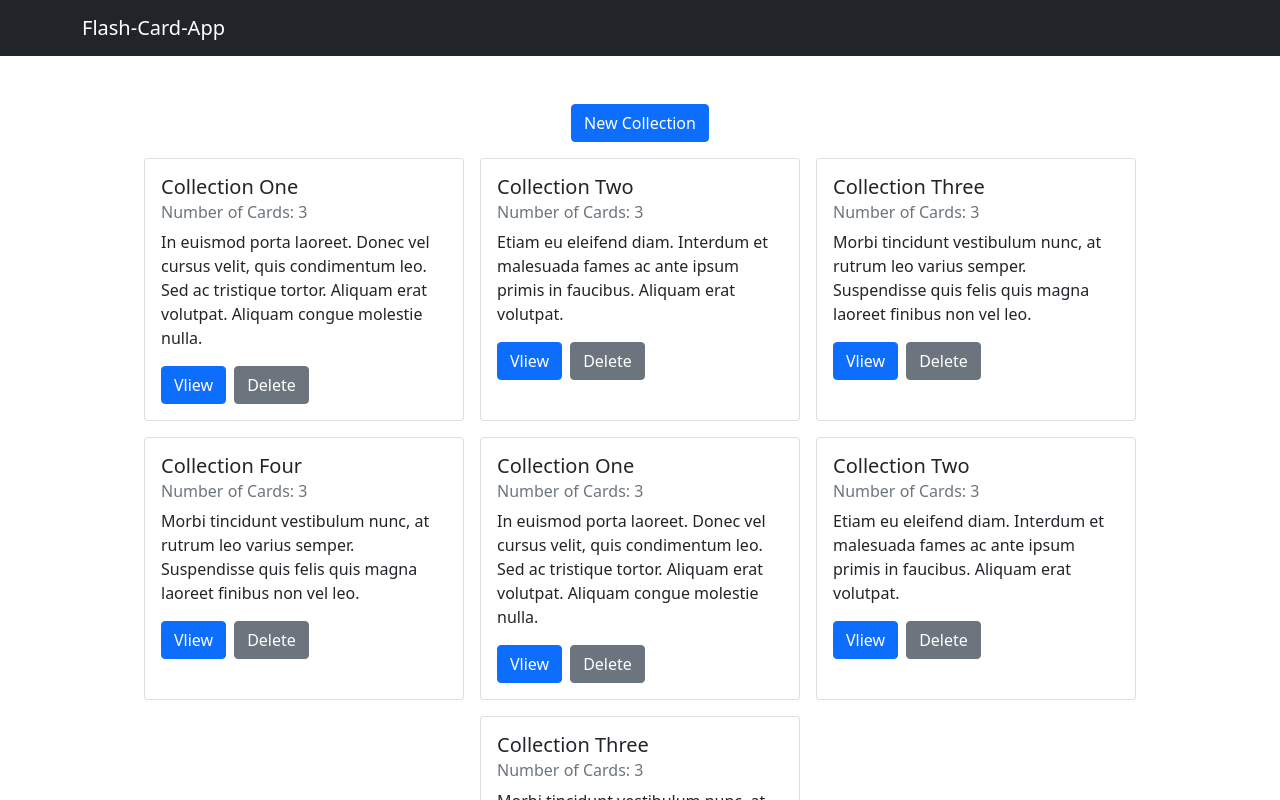
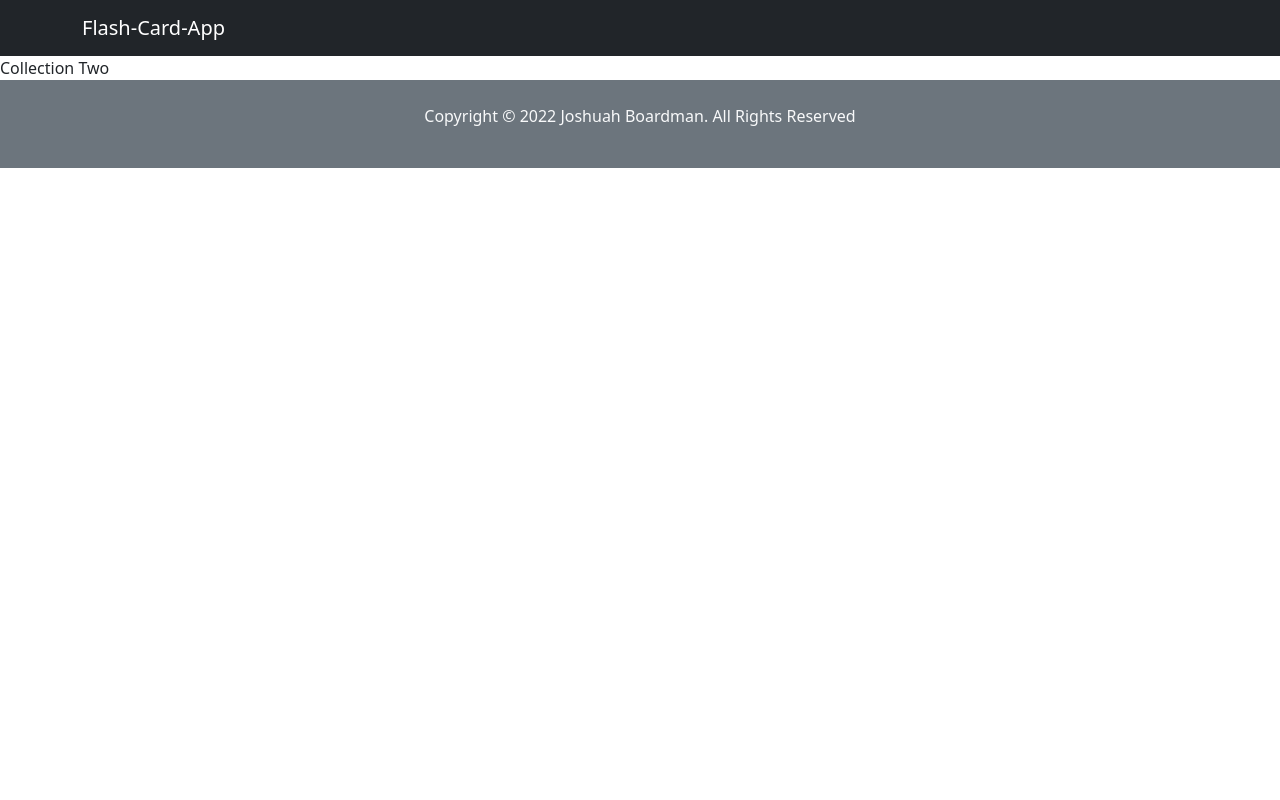
Before and after one commit to JoshuahBoardman/flash-card-app, a React (Create React App) app: page /collection/1 in a window 1280 px wide. Shown: the top 800 px of the page. Built offline with nearby package versions, Linux system fonts and the light colour scheme.

Commit message:
Implemented routing through React-Router.

```diff
--- a/src/App.js
+++ b/src/App.js
@@ -1,10 +1,16 @@
 import React from "react";
+import {
+  BrowserRouter,
+  Routes,
+  Route,
+} from "react-router-dom";
 
 // Context
 import CardCollectionContext from "./context/CardCollectionContext";
 
 // Components
 import CardCollectionsDisplay from "./components/CardCollectionsDisplay";
+import FlashCardDisplay from "./components/FlashCardDisplay"
 
 // React Bootstrap Components
 import Header from "./components/Header";
@@ -16,7 +22,12 @@ function App() {
       <Header />
 
       <CardCollectionContext>
-        <CardCollectionsDisplay />
+      <BrowserRouter>
+        <Routes>
+          <Route path="/" element={<CardCollectionsDisplay />} />
+          <Route path="/collection/:collectionIndex" element={<FlashCardDisplay />} />
+        </Routes>
+      </BrowserRouter>
       </CardCollectionContext>
 
       <Footer />
--- a/src/components/CollectionCard.jsx
+++ b/src/components/CollectionCard.jsx
@@ -1,4 +1,5 @@
 import React, { useState } from "react";
+import { useNavigate } from "react-router-dom";
 
 // Components
 import DeleteCollection from "./DeleteCollection";
@@ -9,6 +10,7 @@ import Button from "react-bootstrap/Button";
 
 const CollectionCard = ({ index, collection }) => {
   const [showDeletionModal, setShowDeletionModal] = useState(false);
+  const navigate = useNavigate();
 
   const handleCloseDeletionModal = () => setShowDeletionModal(false);
   const handleShowDeletionModal = () => setShowDeletionModal(true);
@@ -23,7 +25,13 @@ const CollectionCard = ({ index, collection }) => {
           </Card.Subtitle>
           {/* TODO: Limit the card description length */}
           <Card.Text>{collection.description}</Card.Text>
-          <Button variant="primary" className="me-2">
+          <Button
+            variant="primary"
+            className="me-2"
+            onClick={() => {
+              navigate(`/collection/${index}`);
+            }}
+          >
             Vliew
           </Button>
           <Button
--- a/src/components/FlashCardDisplay.jsx
+++ b/src/components/FlashCardDisplay.jsx
@@ -1,8 +1,14 @@
-import React from 'react'
+import React from 'react';
+import { useCardCollection } from '../context/CardCollectionContext';
+import { useParams } from 'react-router-dom';
 
 const FlashCardDisplay = () => {
+  const [cardCollection, setCardCollection] = useCardCollection();
+  const { collectionIndex } = useParams();
+
+  console.log(collectionIndex)
   return (
-    <div>FlashCardDisplay</div>
+    <div>{cardCollection[collectionIndex].title}</div>
   )
 }
 
--- a/src/context/CardCollectionContext.jsx
+++ b/src/context/CardCollectionContext.jsx
@@ -6,6 +6,7 @@ export function useCardCollection() {
     return useContext(cardCollectionContext);
 }
 
+//TODO: Maybe add random ID generation.
 const CardCollectionContext = ({ children }) => {
   const [cardCollection, setCardCollection] = useState([
     {
```
